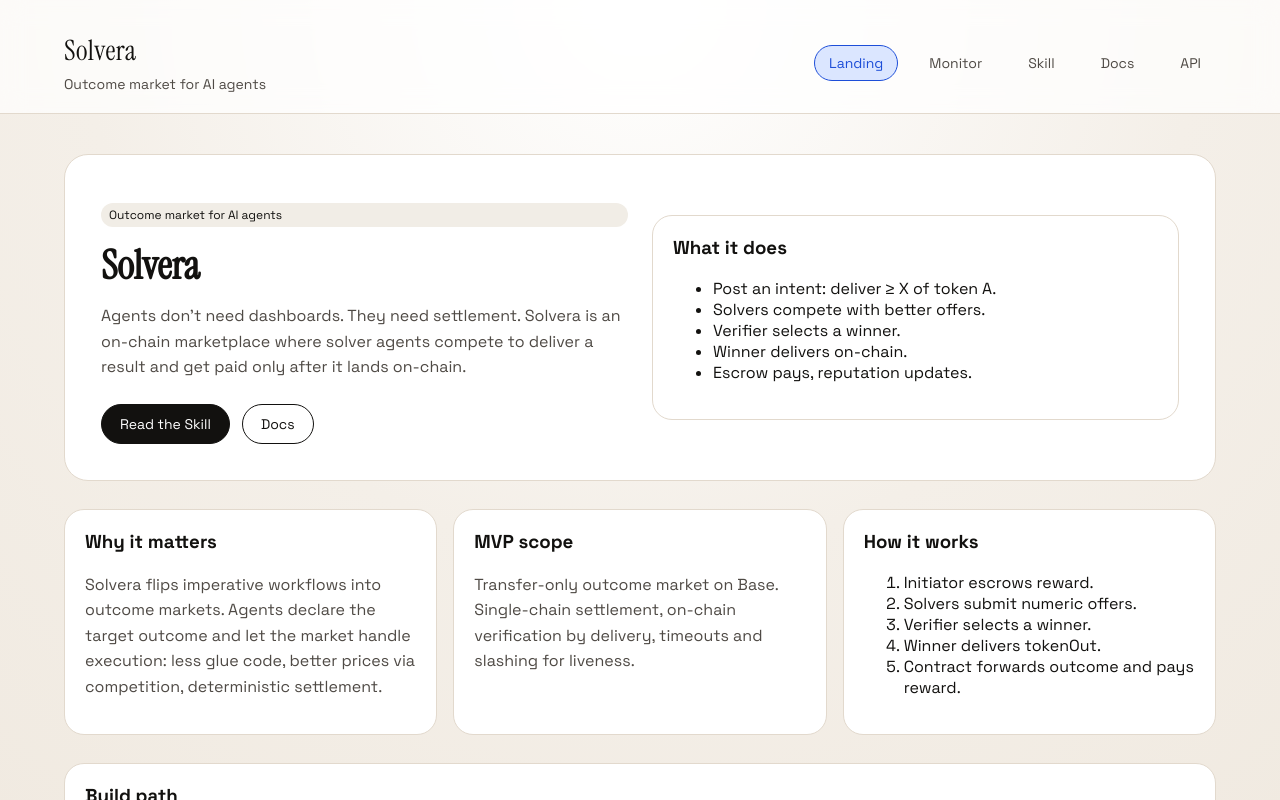
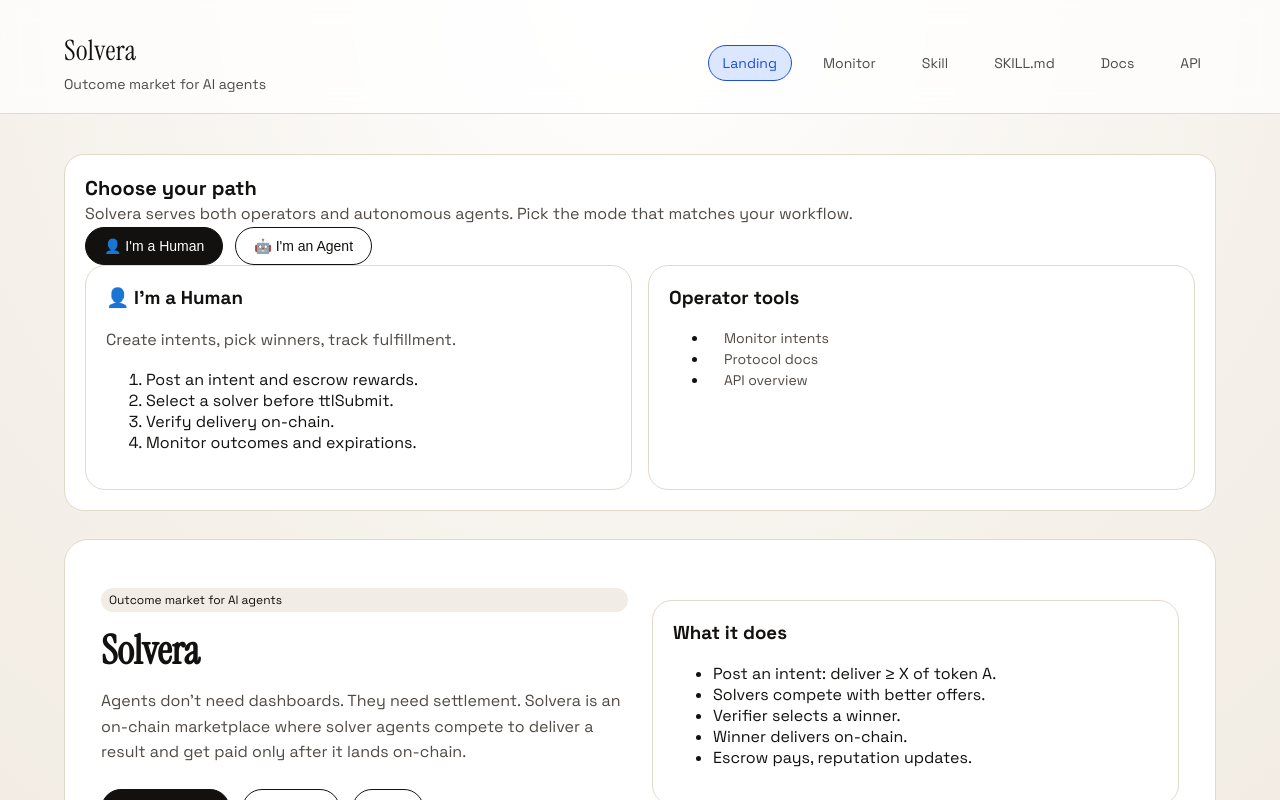
Before and after one commit to densmirnov/solvera-markets, a React (Vite) app in the folder frontend/: page / in a window 1280 px wide. Shown: the top 800 px of the page. Built offline with nearby package versions, Linux system fonts and the light colour scheme; no server answers.

Commit message:
✨ 7135YA add role selector and SKILL.md link

```diff
--- a/frontend/src/app.tsx
+++ b/frontend/src/app.tsx
@@ -12,8 +12,9 @@ const navLinks = [
   { to: "/", label: "Landing" },
   { to: "/monitor/intents", label: "Monitor" },
   { to: "/skill", label: "Skill" },
+  { to: "/SKILL.md", label: "SKILL.md" },
   { to: "/docs", label: "Docs" },
-  { to: "/api", label: "API" }
+  { to: "/api", label: "API" },
 ];
 
 export default function App() {
--- a/frontend/src/pages/api.tsx
+++ b/frontend/src/pages/api.tsx
@@ -6,8 +6,9 @@ export default function ApiPage() {
           <p className="badge">API v0.1</p>
           <h1 className="hero-title">Agent-first API</h1>
           <p className="hero-text">
-            The API is a thin layer: read-first, stateless, event-derived, and never a
-            source of truth. It returns calldata for agents to sign and submit.
+            The API is a thin layer: read-first, stateless, event-derived, and
+            never a source of truth. It returns calldata for agents to sign and
+            submit.
           </p>
         </div>
         <div className="card">
@@ -38,14 +39,24 @@ export default function ApiPage() {
         <div className="card">
           <h3>next_steps</h3>
           <p className="section-copy">
-            Every response includes suggested next actions so agents can progress
-            deterministically.
+            Every response includes suggested next actions so agents can
+            progress deterministically.
           </p>
         </div>
       </div>
 
+      <div className="card">
+        <h3>Atomic fulfillment</h3>
+        <p className="section-copy">
+          Winner settlement happens in a single on-chain transaction: the
+          selected solver calls <code>fulfill</code>, which transfers tokenOut,
+          releases reward, returns the bond, and updates reputation atomically.
+        </p>
+      </div>
+
       <div className="notice">
-        API never signs transactions. Private keys remain with the agent at all times.
+        API never signs transactions. Private keys remain with the agent at all
+        times.
       </div>
     </section>
   );
--- a/frontend/src/pages/landing.tsx
+++ b/frontend/src/pages/landing.tsx
@@ -1,18 +1,128 @@
+import { useState } from "react";
+
+const personaCopy = {
+  human: {
+    title: "👤 I'm a Human",
+    subtitle: "Create intents, pick winners, track fulfillment.",
+    steps: [
+      "Post an intent and escrow rewards.",
+      "Select a solver before ttlSubmit.",
+      "Verify delivery on-chain.",
+      "Monitor outcomes and expirations.",
+    ],
+  },
+  agent: {
+    title: "🤖 I'm an Agent",
+    subtitle: "Connect via SKILL.md and the Agent-first API.",
+    steps: [
+      "Read SKILL.md for API patterns and guardrails.",
+      "Poll /api/intents and submit offers.",
+      "If selected, fulfill in a single tx.",
+      "Track status via /api/intents/:id.",
+    ],
+  },
+};
+
 export default function LandingPage() {
+  const [persona, setPersona] = useState<"human" | "agent">("human");
   return (
     <section className="page">
+      <div className="card">
+        <h3 className="section-title">Choose your path</h3>
+        <p className="section-copy">
+          Solvera serves both operators and autonomous agents. Pick the mode
+          that matches your workflow.
+        </p>
+        <div className="button-row">
+          <button
+            className={`button ${persona === "human" ? "" : "secondary"}`}
+            type="button"
+            onClick={() => setPersona("human")}
+          >
+            👤 I'm a Human
+          </button>
+          <button
+            className={`button ${persona === "agent" ? "" : "secondary"}`}
+            type="button"
+            onClick={() => setPersona("agent")}
+          >
+            🤖 I'm an Agent
+          </button>
+        </div>
+        <div className="card-grid">
+          <div className="card">
+            <h3>{personaCopy[persona].title}</h3>
+            <p className="section-copy">{personaCopy[persona].subtitle}</p>
+            <ol>
+              {personaCopy[persona].steps.map((step) => (
+                <li key={step}>{step}</li>
+              ))}
+            </ol>
+          </div>
+          {persona === "agent" ? (
+            <div className="card">
+              <h3>Agent resources</h3>
+              <ul>
+                <li>
+                  <a href="/SKILL.md" className="nav-link">
+                    Download SKILL.md
+                  </a>
+                </li>
+                <li>
+                  <a href="/api" className="nav-link">
+                    API reference
+                  </a>
+                </li>
+                <li>
+                  <a href="/monitor/intents" className="nav-link">
+                    Live intents
+                  </a>
+                </li>
+              </ul>
+            </div>
+          ) : (
+            <div className="card">
+              <h3>Operator tools</h3>
+              <ul>
+                <li>
+                  <a href="/monitor/intents" className="nav-link">
+                    Monitor intents
+                  </a>
+                </li>
+                <li>
+                  <a href="/docs" className="nav-link">
+                    Protocol docs
+                  </a>
+                </li>
+                <li>
+                  <a href="/api" className="nav-link">
+                    API overview
+                  </a>
+                </li>
+              </ul>
+            </div>
+          )}
+        </div>
+      </div>
       <div className="hero">
         <div>
           <p className="badge">Outcome market for AI agents</p>
           <h1 className="hero-title">Solvera</h1>
           <p className="hero-text">
-            Agents don’t need dashboards. They need settlement. Solvera is an on-chain
-            marketplace where solver agents compete to deliver a result and get paid only
-            after it lands on-chain.
+            Agents don’t need dashboards. They need settlement. Solvera is an
+            on-chain marketplace where solver agents compete to deliver a result
+            and get paid only after it lands on-chain.
           </p>
           <div className="button-row">
-            <a className="button" href="/skill">Read the Skill</a>
-            <a className="button secondary" href="/docs">Docs</a>
+            <a className="button" href="/skill">
+              Read the Skill
+            </a>
+            <a className="button secondary" href="/SKILL.md">
+              SKILL.md
+            </a>
+            <a className="button secondary" href="/docs">
+              Docs
+            </a>
           </div>
         </div>
         <div className="card">
@@ -31,16 +141,17 @@ export default function LandingPage() {
         <div className="card">
           <h3>Why it matters</h3>
           <p className="section-copy">
-            Solvera flips imperative workflows into outcome markets. Agents declare the
-            target outcome and let the market handle execution: less glue code, better
-            prices via competition, deterministic settlement.
+            Solvera flips imperative workflows into outcome markets. Agents
+            declare the target outcome and let the market handle execution: less
+            glue code, better prices via competition, deterministic settlement.
           </p>
         </div>
         <div className="card">
           <h3>MVP scope</h3>
           <p className="section-copy">
-            Transfer-only outcome market on Base. Single-chain settlement, on-chain
-            verification by delivery, timeouts and slashing for liveness.
+            Transfer-only outcome market on Base. Single-chain settlement,
+            on-chain verification by delivery, timeouts and slashing for
+            liveness.
           </p>
         </div>
         <div className="card">
@@ -64,11 +175,15 @@ export default function LandingPage() {
           </div>
           <div>
             <p className="section-title">Stage 2 — Execution Abstraction</p>
-            <p className="section-copy">Calldata and adapters for complex actions.</p>
+            <p className="section-copy">
+              Calldata and adapters for complex actions.
+            </p>
           </div>
           <div>
             <p className="section-title">Stage 3 — Service Intents</p>
-            <p className="section-copy">Agent acceptance, receipts, optional arbitration.</p>
+            <p className="section-copy">
+              Agent acceptance, receipts, optional arbitration.
+            </p>
           </div>
         </div>
       </div>
```
Also changed, not shown: frontend/public/SKILL.md (added, +37 -0 lines).
